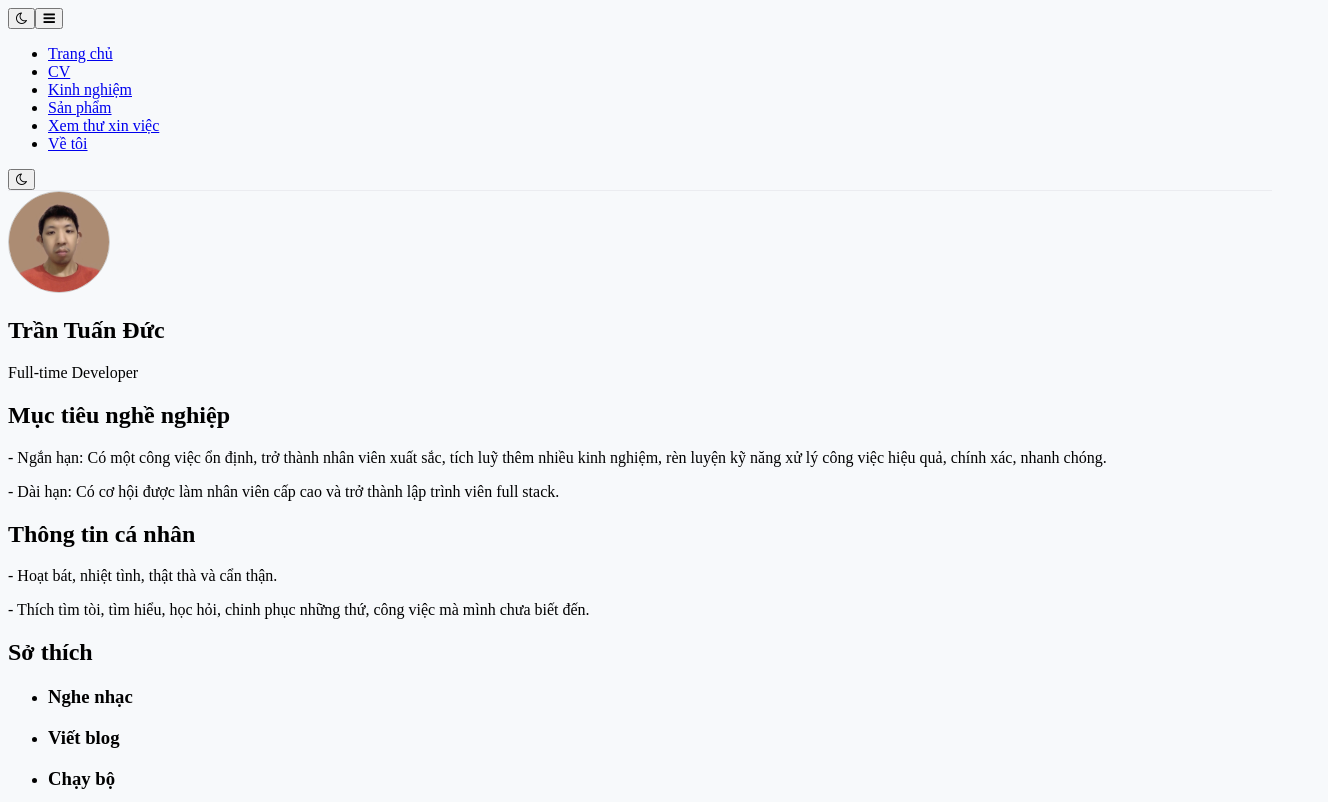
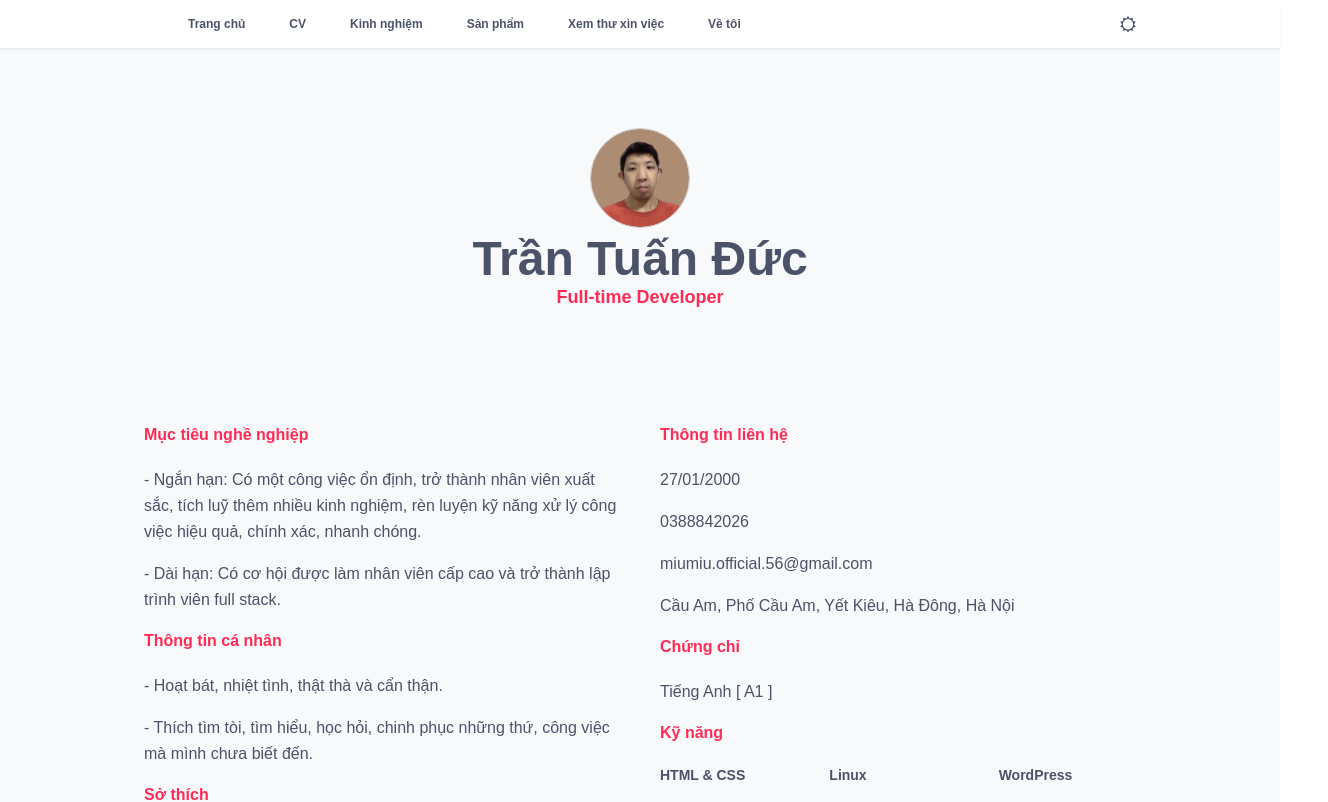
Before and after one commit to tuanductran/cv, a Vue app: page / in a window 1280 px wide. Shown: the top 802 px of the page, 1328 px wide, since content can reach past the window. Built offline with nearby package versions, Linux system fonts and the light colour scheme.

Commit message:
Update testing auto build from script

```diff
--- a/index.html
+++ b/index.html
@@ -1,29 +1,57 @@
 <!DOCTYPE html>
 <html lang="vi" class="overflow-x-hidden">
 <head>
-		<meta charset="UTF-8"/>
-		<meta http-equiv="X-UA-Compatible" content="IE=edge"/>
-		<meta name="viewport" content="width=device-width, initial-scale=1.0"/>
-		<link rel="icon" href="favicon.png">
+	<meta charset="UTF-8" />
+	<meta http-equiv="X-UA-Compatible" content="IE=edge" />
+	<meta name="viewport" content="width=device-width, initial-scale=1.0" />
+	<link rel="icon" href="assets/tuanductran.jpg">
 	<title>CV - Trần Tuấn Đức</title>
 	<!-- SEO Settings -->
-		<meta name="description" content="Xem CV của Trần Tuấn Đức, cũng như các dự án và sản phẩm mà Trần Tuấn Đức đã tham gia và đóng góp"/>
-		<meta name="robots" content="index,follow"/>
+	<meta name="description"
+		content="Xem CV của Trần Tuấn Đức, cũng như các dự án và sản phẩm mà Trần Tuấn Đức đã tham gia và đóng góp" />
+	<meta name="robots" content="index,follow" />
 	<!-- Open graph / Facebook -->
-		<meta property="og:type" content="website"/>
-		<meta property="og:url" content="https://cv.tuanducdesign.com"/>
-		<meta property="og:title" content="CV - Trần Tuấn Đức"/>
-		<meta property="og:description" content="Xem CV của Trần Tuấn Đức, cũng như các dự án và sản phẩm mà Trần Tuấn Đức đã tham gia và đóng góp"/>
-		<meta property="og:image" content="assets/tuanductran.jpg"/>
+	<meta property="og:type" content="website" />
+	<meta property="og:url" content="https://cv.tuanducdesign.com" />
+	<meta property="og:title" content="CV - Trần Tuấn Đức" />
+	<meta property="og:description"
+		content="Xem CV của Trần Tuấn Đức, cũng như các dự án và sản phẩm mà Trần Tuấn Đức đã tham gia và đóng góp" />
+	<meta property="og:image" content="assets/tuanductran.jpg" />
 	<!-- Twitter -->
-		<meta name="twitter:card" content="summary"/>
-		<meta name="twitter:creator" content="@tuanducdesign"/>
-		<meta name="twitter:url" content="https://cv.tuanducdesign.com"/>
-		<meta name="twitter:title" content="CV - Trần Tuấn Đức"/>
-		<meta name="twitter:description" content="Xem CV của Trần Tuấn Đức, cũng như các dự án và sản phẩm mà Trần Tuấn Đức đã tham gia và đóng góp"/>
-		<meta name="twitter:image" content="assets/tuanductran.jpg"/>
-		<link rel="canonical" href="https://cv.tuanducdesign.com"/>
+	<meta name="twitter:card" content="summary" />
+	<meta name="twitter:creator" content="@tuanducdesign" />
+	<meta name="twitter:url" content="https://cv.tuanducdesign.com" />
+	<meta name="twitter:title" content="CV - Trần Tuấn Đức" />
+	<meta name="twitter:description" content="Xem CV của Trần Tuấn Đức, cũng như các dự án và sản phẩm mà Trần Tuấn Đức đã tham gia và đóng góp" />
+	<meta name="twitter:image" content="assets/tuanductran.jpg" />
+	<link rel="canonical" href="https://cv.tuanducdesign.com" />
 	<script type="module" src="/src/app.js" defer></script>
+	<script>
+		if (localStorage.theme === 'dark' || (!('theme' in localStorage) && window.matchMedia('(prefers-color-scheme: dark)').matches)) {
+			document.documentElement.classList.add('dark')
+		} else {
+			document.documentElement.classList.remove('dark')
+		}
+		localStorage.theme = 'light'
+		localStorage.theme = 'dark'
+		localStorage.removeItem('theme')
+		document.addEventListener("DOMContentLoaded", function (event) {
+			const hash = window.decodeURI(location.hash.replace('#', ''));
+			if (hash !== '') {
+				const element = document.getElementById(hash);
+				if (element) {
+					const scrollTop = window.pageYOffset || document.documentElement.scrollTop || document.body
+						.scrollTop;
+					const clientTop = document.documentElement.clientTop || document.body.clientTop || 0;
+					const offset = element.getBoundingClientRect().top + scrollTop - clientTop;
+					// Wait for the browser to finish rendering before scrolling.
+					setTimeout((function () {
+						window.scrollTo(0, offset - 0)
+					}), 0)
+				}
+			}
+		})
+	</script>
 </head>
 <body class="bg-body-light text-color-body dark:bg-body-dark dark:text-white w-[100vw]">
 	<noscript>You need to enable JavaScript to run this app.</noscript>
--- a/src/app.js
+++ b/src/app.js
@@ -2,9 +2,7 @@ import { createApp } from 'vue'
 import App from './App.vue'
 import SectionContent from './components/SectionContent/index.vue'
 import infos from '../src/assets/data/infos.json'
-import 'tailwindcss/tailwind.css'
-import 'font-awesome/css/font-awesome.css'
-import '../src/assets/styles/custom.css'
+import '../src/assets/styles/styles.css'
 const app = createApp(App)
 // injeet the data in the app
 app.provide('infos', infos)
@@ -14,35 +12,3 @@ app.component('section-content', SectionContent)
 
 // Mount the app
 app.mount('#root')
-
-// On page load or when changing themes, best to add inline in `head` to avoid FOUC
-if (localStorage.theme === 'dark' || (!('theme' in localStorage) && window.matchMedia('(prefers-color-scheme: dark)').matches)) {
-    document.documentElement.classList.add('dark')
-} else {
-    document.documentElement.classList.remove('dark')
-}
-
-// Whenever the user explicitly chooses light mode
-localStorage.theme = 'light'
-
-// Whenever the user explicitly chooses dark mode
-localStorage.theme = 'dark'
-
-// Whenever the user explicitly chooses to respect the OS preference
-localStorage.removeItem('theme')
-
-document.addEventListener("DOMContentLoaded", function(event) {
-		var hash = window.decodeURI(location.hash.replace('#', ''))
-		if (hash !== '') {
-			var element = document.getElementById(hash)
-				if (element) {
-					var scrollTop = window.pageYOffset || document.documentElement.scrollTop || document.body.scrollTop
-					var clientTop = document.documentElement.clientTop || document.body.clientTop || 0
-					var offset = element.getBoundingClientRect().top + scrollTop - clientTop
-					// Wait for the browser to finish rendering before scrolling.
-					setTimeout((function() {
-						window.scrollTo(0, offset - 0)
-					}), 0)
-				}
-		}
-})
--- a/src/assets/styles/custom.css
+++ b/src/assets/styles/styles.css
@@ -1,39 +1,55 @@
-.bg-body-light{
+@import 'tailwindcss/base';
+@import 'tailwindcss/components';
+@import 'tailwindcss/utilities';
+@import 'font-awesome/css/font-awesome.css';
+
+.bg-body-light {
     background-color: #f7f9fb;
 }
-.dark .dark\:bg-body-dark{
+
+.dark .dark\:bg-body-dark {
     background-color: #18191a;
 }
+
 .dark .dark\:bg-exp-dark,
 .dark .dark\:bg-title-dark,
 .dark .dark\:bg-navbar-dark,
 .dark .dark\:bg-footer-dark,
 .dark .dark\:bg-product-dark,
-.dark .dark\:bg-coverletter-dark{
+.dark .dark\:bg-coverletter-dark {
     background-color: #242526;
 }
-a{
+
+a,
+.dark {
     transition: all 0.2s;
 }
+
 a:hover {
     color: #fe2c55;
 }
+
 .fixed {
     border-bottom: 1px solid #ebecf0;
 }
+
 .dark .dark\:fixed {
-    border-color: rgba(255,255,255,0.2);
+    border-color: rgba(255, 255, 255, 0.2);
 }
+
 .vnodesign-border {
     border: 1px solid #ebecf0;
 }
+
 footer {
     border-top: 1px solid #ebecf0;
 }
+
 .dark .dark\:vnodesign-border,
 .dark footer {
-    border-color: rgba(255,255,255,0.2);
+    border-color: rgba(255, 255, 255, 0.2);
 }
+
 .dark img {
     filter: brightness(70%);
 }
--- a/src/layouts/AppFooter/index.vue
+++ b/src/layouts/AppFooter/index.vue
@@ -5,7 +5,18 @@
 <template>
 	<footer class="flex justify-center relative py-5 bg-white dark:bg-footer-dark bg-opacity-70 mt-20">
 			<p class="text-color-body dark:text-white text-sm mt-5 mb-5">
-				<strong>Tuan Duc Design</strong> &copy; {{ year }} All rights reserved
+				Made with <i class="fa fa-heart"></i> <span class="dot">·</span> Powered by <strong><a href="https://tuanducdesign.com" target="_blank" title="Tuan Duc Design">Tuan Duc Design</a></strong>
 			</p>
 	</footer>
 </template>
+<style lang="scss">
+footer {
+	.fa-heart {
+		color: red;
+		margin: 0 0.3rem;
+	}
+	.dot {
+		margin: 0 0.375rem;
+	}
+}
+</style>
--- a/src/layouts/AppHeader/index.vue
+++ b/src/layouts/AppHeader/index.vue
@@ -18,7 +18,8 @@
       <div class="flex items-center container mx-auto px-5 md:px-9 lg:px-16 xl:px-36 2xl:px-52">
          <!-- Dark/Light mode toggle button -->
          <button @click="toggleMode" class="mr-auto md:hidden">
-            <i class="fa fa-moon-o"></i>
+            <i v-if="isDark" class="fa fa-sun-o"></i>
+            <i v-else class="fa fa-moon-o"></i>
          </button>
          <!-- End toogle button -->
          <!-- Three bars menu (only apears on mobile) -->
@@ -31,7 +32,7 @@
       	<ul class="bg-white dark:bg-navbar-dark transition-transform absolute md:relative top-0 left-0 h-screen md:h-auto w-3/4 md:w-auto p-5 md:p-0 md:flex md:bg-transparent md:dark:bg-transparent md:transform-none items-center mr-auto" :class="{ 'transform -translate-x-full': isCollapsed }">
             <!-- Menu links -->
       		<li class="flex items-center ml-4 lg:ml-9 mb-3 md:mb-0" v-for="label, anchor in links" :key="anchor">
-      			<a class="font-bold text-md md:text-xs lg:text-md" :href="`${ anchor }`">
+      			<a class="font-bold text-md md:text-xs lg:text-md" :href="`${ anchor }`" onClick="ga('event', 'MenuLink', 'view', 'menu_link');">
       				<span class="ml-2">{{ label }}</span>
       			</a>
       		</li>
@@ -40,7 +41,8 @@
          <!-- End Navbar menu -->
          <!-- Dark/Light mode toggle button -->
          <button @click="toggleMode" class="ml-auto hidden lg:flex">
-            <i class="fa fa-moon-o"></i>
+            <i v-if="isDark" class="fa fa-sun-o"></i>
+            <i v-else class="fa fa-moon-o"></i>
          </button>
          <!-- End toogle button -->
       </div>
--- a/src/views/Projects/ProjectDetails/index.vue
+++ b/src/views/Projects/ProjectDetails/index.vue
@@ -12,7 +12,7 @@
       </h2>
       <!-- End Project title -->
       <p>
-         <a class="text-xs lg:text-base text-main-color rounded-full" v-for="link in project.links" :href="link" target="_blank">
+         <a class="text-xs lg:text-base text-main-color rounded-full" v-for="link, k in project.links" :href="link" :key="k" target="_blank" onClick="ga('event', 'ProjectLink', 'view', 'project_link');">
             {{ link }}
          </a>
       </p>
```
Lines whose indentation alone changed are shown as unchanged.
